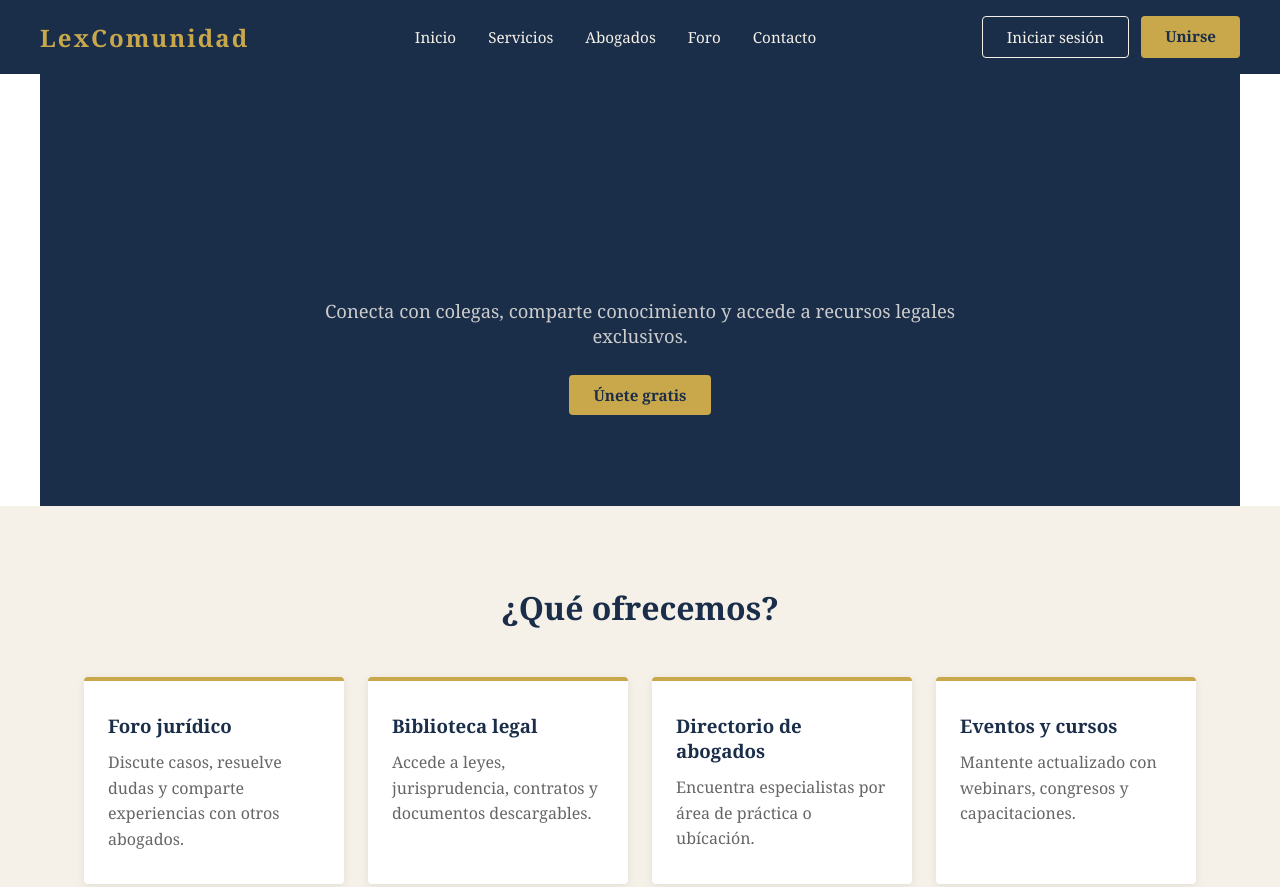
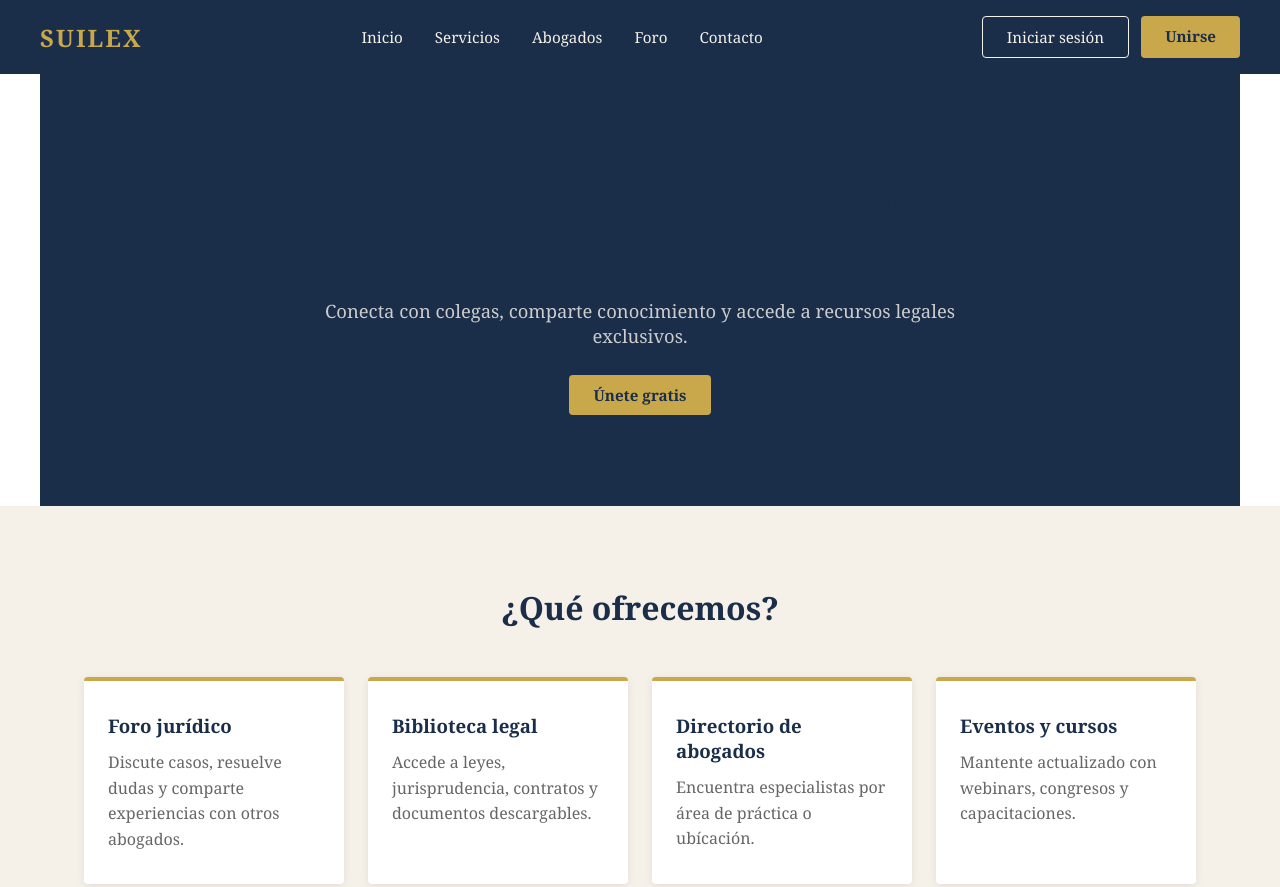
Before and after one commit to ivanjavierbl-pro/comunidad-de-abogados, a plain HTML site: page index.html in a window 1280 px wide. Shown: the top 887 px of the page. Drawn offline with Linux system fonts and the light colour scheme.

Commit message:
Cambio de nombre a SUILEX

```diff
--- a/index.html
+++ b/index.html
@@ -14,7 +14,7 @@
   <header>
     <nav>
       <div class="logo">
-        <h1>LexComunidad</h1>
+        <h1>SUILEX</h1>
       </div>
       <ul class="menu">
         <li><a href="#inicio">Inicio</a></li>
```
